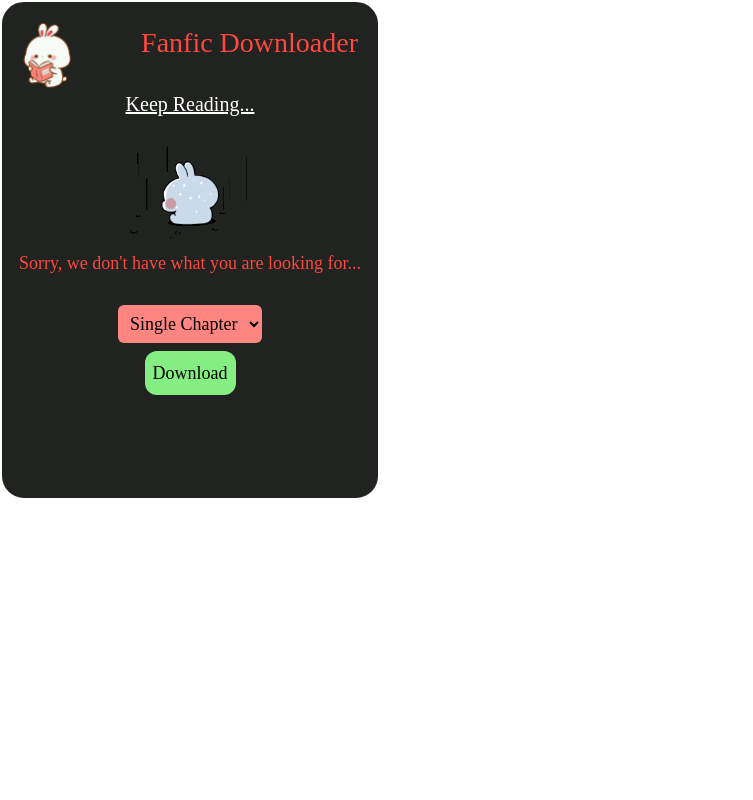
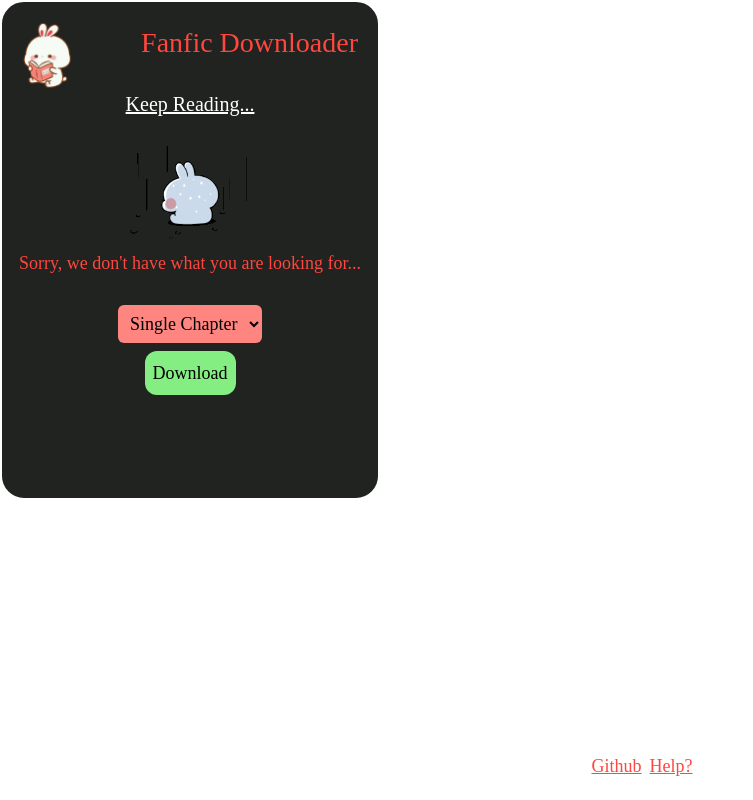
Before and after one commit to AbhinavGupta-de/fanficDownloader, a React (Vite) app in the folder frontend/: page / in a window 1280 px wide. Shown: the whole page, without its empty margins (0-753 px from the left). Built offline with nearby package versions, Linux system fonts and the light colour scheme; no server answers; a web font is replaced by a local one.

Commit message:
extension: updated footer links to more simple layout

```diff
--- a/frontend/src/main/Footer.tsx
+++ b/frontend/src/main/Footer.tsx
@@ -1,15 +1,15 @@
 const Footer = () => {
 	return (
-		<footer className="p-5 fixed bottom-0">
-			<p className="text-white text-[15px]">
-				This extension is open source. You can find the codebase{' '}
-				<a
-					href="https://github.com/AbhinavGupta-de/fanficDownloader"
-					className="underline"
-				>
-					here.
-				</a>
-			</p>
+		<footer className="p-5 fixed bottom-0 flex gap-2 text-primary justify-center items-center text-[18px] w-full">
+			<a
+				href="https://github.com/AbhinavGupta-de/fanficDownloader"
+				className="underline"
+			>
+				Github
+			</a>
+			<a href="" className="underline">
+				Help?
+			</a>
 		</footer>
 	);
 };
```
